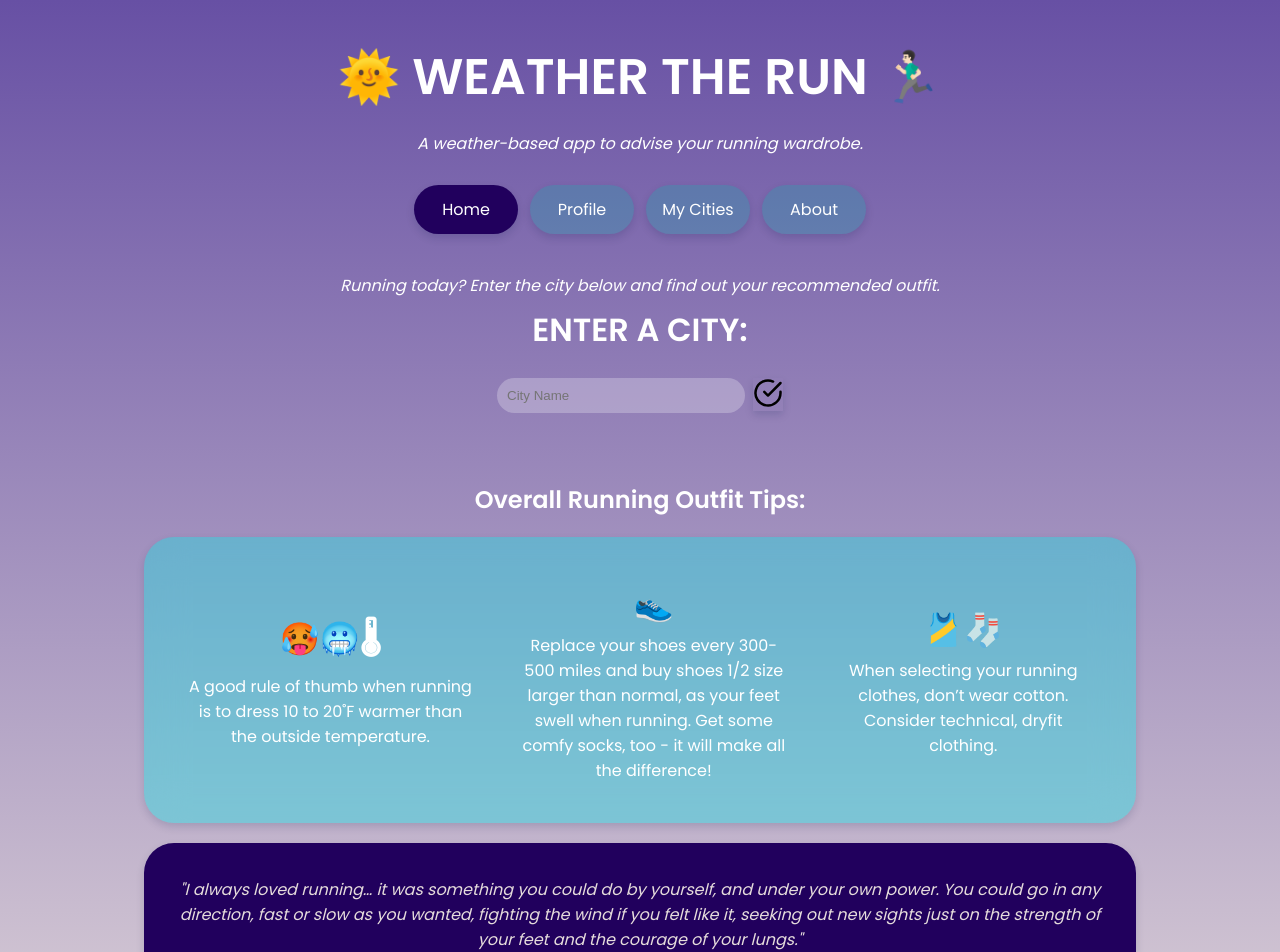
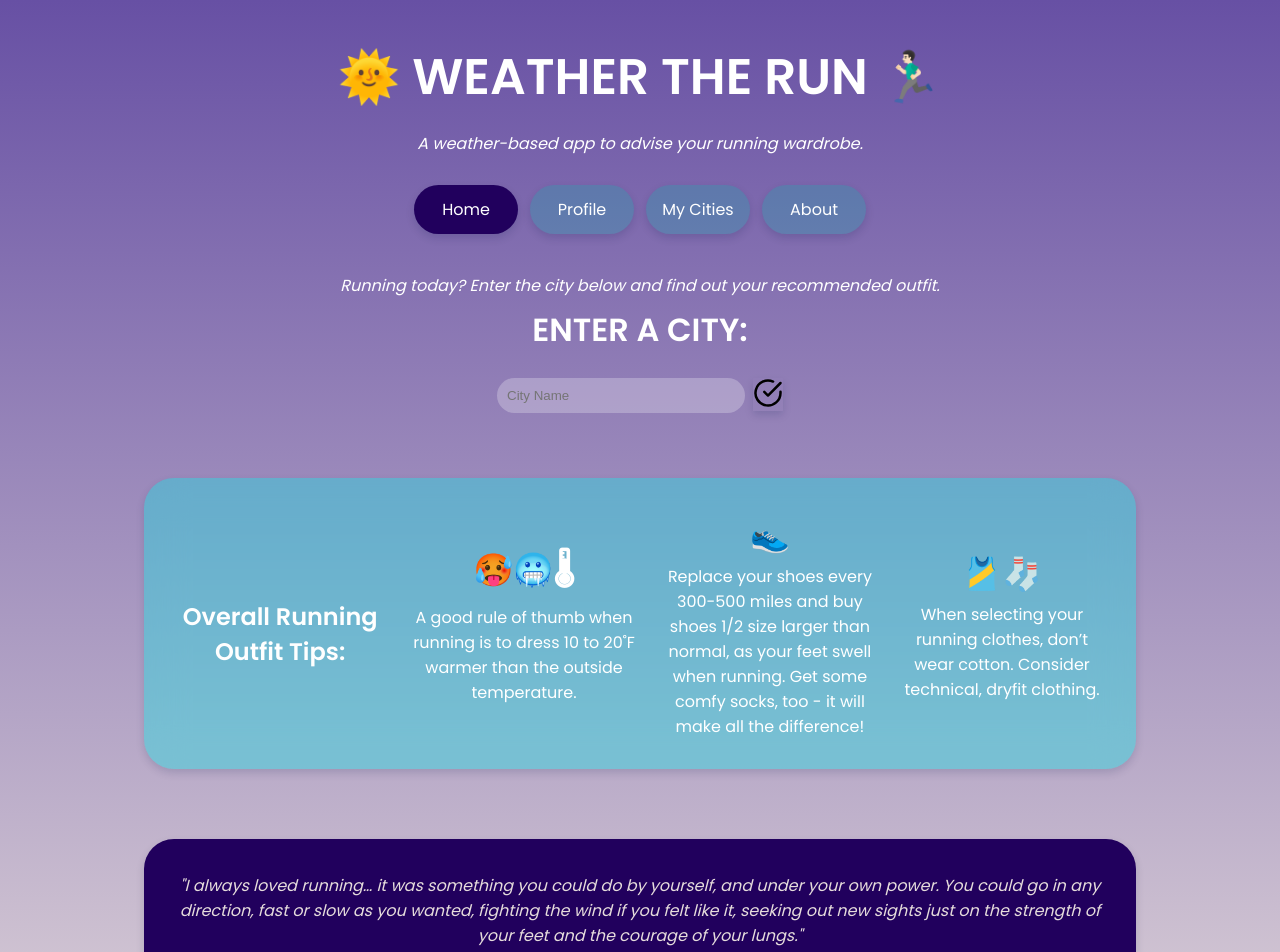
Before and after one commit to nessakodo/phase-2-project, a React (Create React App) app: page / in a window 1280 px wide. Shown: the top 952 px of the page. Built offline with nearby package versions, Linux system fonts and the light colour scheme; no server answers.

Commit message:
messing with the tips box

```diff
--- a/src/compmonents/UserCityCollection.js
+++ b/src/compmonents/UserCityCollection.js
@@ -33,6 +33,7 @@ export default function UserCityCollection({cityList }) {
             <h3><em>Visit the <a href="http://localhost:3000/profile">Profile page</a> to add cities to your account.</em></h3>
         }
         </div>
+        <br></br><br></br>
         <div class="quote">
             <p><em>“When anyone tells me I can't do anything, I'm just not listening anymore” <br></br><br></br><strong>- Florence Griffith Joyner, Olympian</strong></em></p>
         </div>
--- a/src/compmonents/WeatherCard.js
+++ b/src/compmonents/WeatherCard.js
@@ -31,8 +31,7 @@ export default function WeatherCard () {
           />
     </div>
         <br></br>
-           <h2>Overall Running Outfit Tips:</h2>
-           <div className="tips">
+           <div className="tips"><h2>Overall Running Outfit Tips:</h2>
             <div className="tips-item"><h1>🥵🥶🌡</h1>
            A good rule of thumb when running is to dress 10 to 20˚F warmer than the outside temperature.<br></br></div>
            <div className="tips-item"><h1>👟</h1>
@@ -40,6 +39,7 @@ export default function WeatherCard () {
            <div className="tips-item"><h1>🎽🧦</h1>
            When selecting your running clothes, don’t wear cotton. Consider technical, dryfit clothing. </div>
            </div>
+           <br></br><br></br>
         <div class="quote">
         <p><em>"I always loved running… it was something you could do by yourself, and under your own power. You could go in any direction, fast or slow as you wanted, fighting the wind if you felt like it, seeking out new sights just on the strength of your feet and the courage of your lungs."
          <strong><br></br><br></br>- Jesse Owens, Four-time Olympic gold medalist</strong></em></p></div>
--- a/src/index.css
+++ b/src/index.css
@@ -218,8 +218,8 @@ a {
   box-shadow: 0 4px 8px rgb(10 22 70 / 15%);
   background-color: #3d3c3e;
   padding: 20px;
-  margin-left: auto;
-  margin-right: auto;
+  /* margin-left: auto;
+  margin-right: auto; */
   margin-top: 20px;
   border-radius: 30px;
   background-color: rgba(14, 230, 230, 0.373);
@@ -227,12 +227,16 @@ a {
   width: fit-content;
   display: grid;
   /* grid-gap: 1rem; */
-  grid-template-columns: auto auto auto auto;
+  /* grid-template-columns: auto auto auto auto; */
   /* max-width: 100%; */
   display: grid;
+  justify-content: center;
+  grid-auto-flow: column;
 }
 
 .tips-item {
-  padding: 20px;
+  padding: 10px;
   text-align: center;
+  justify-content: center;
+  grid-auto-flow: column;
 }
```
